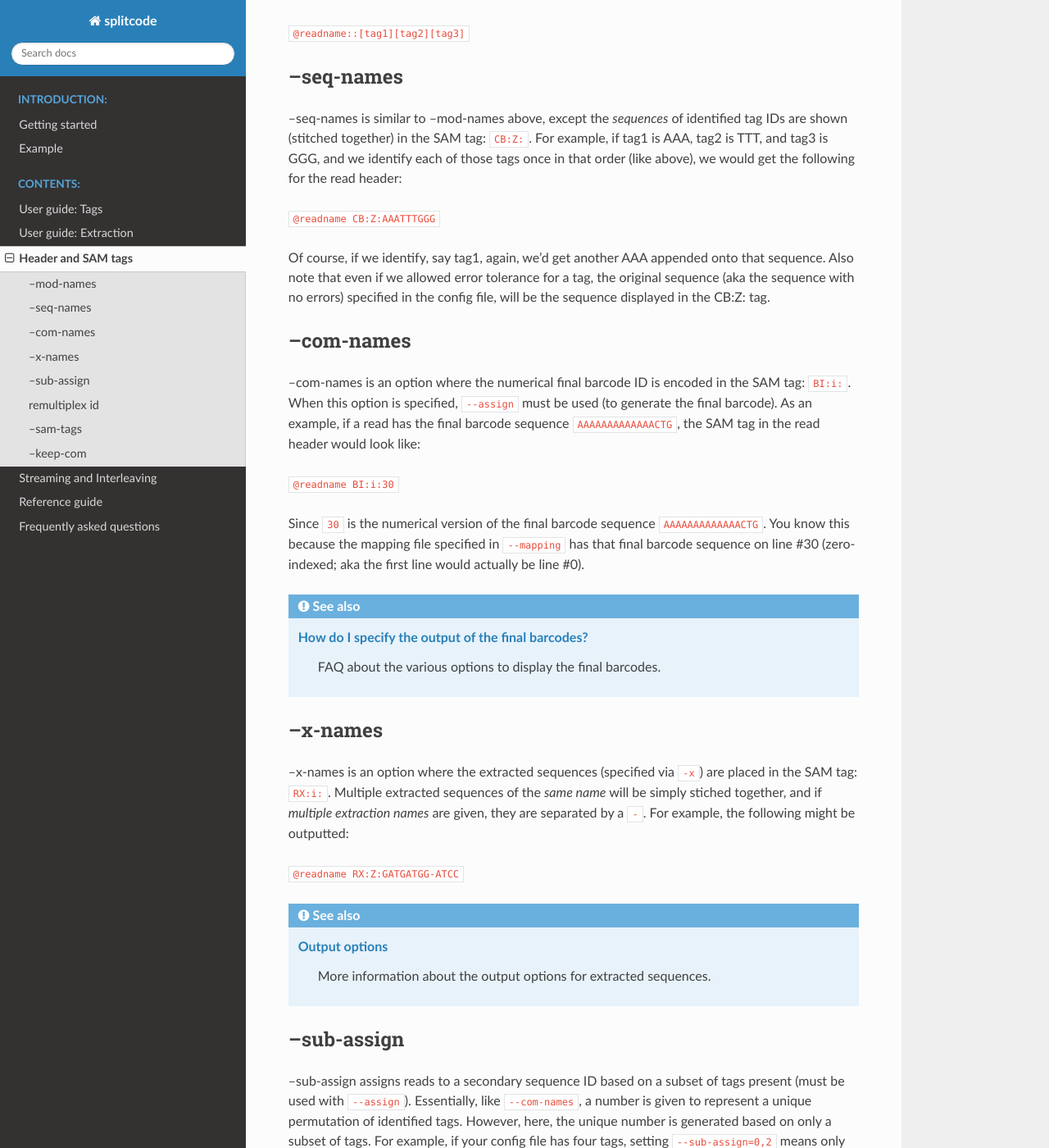
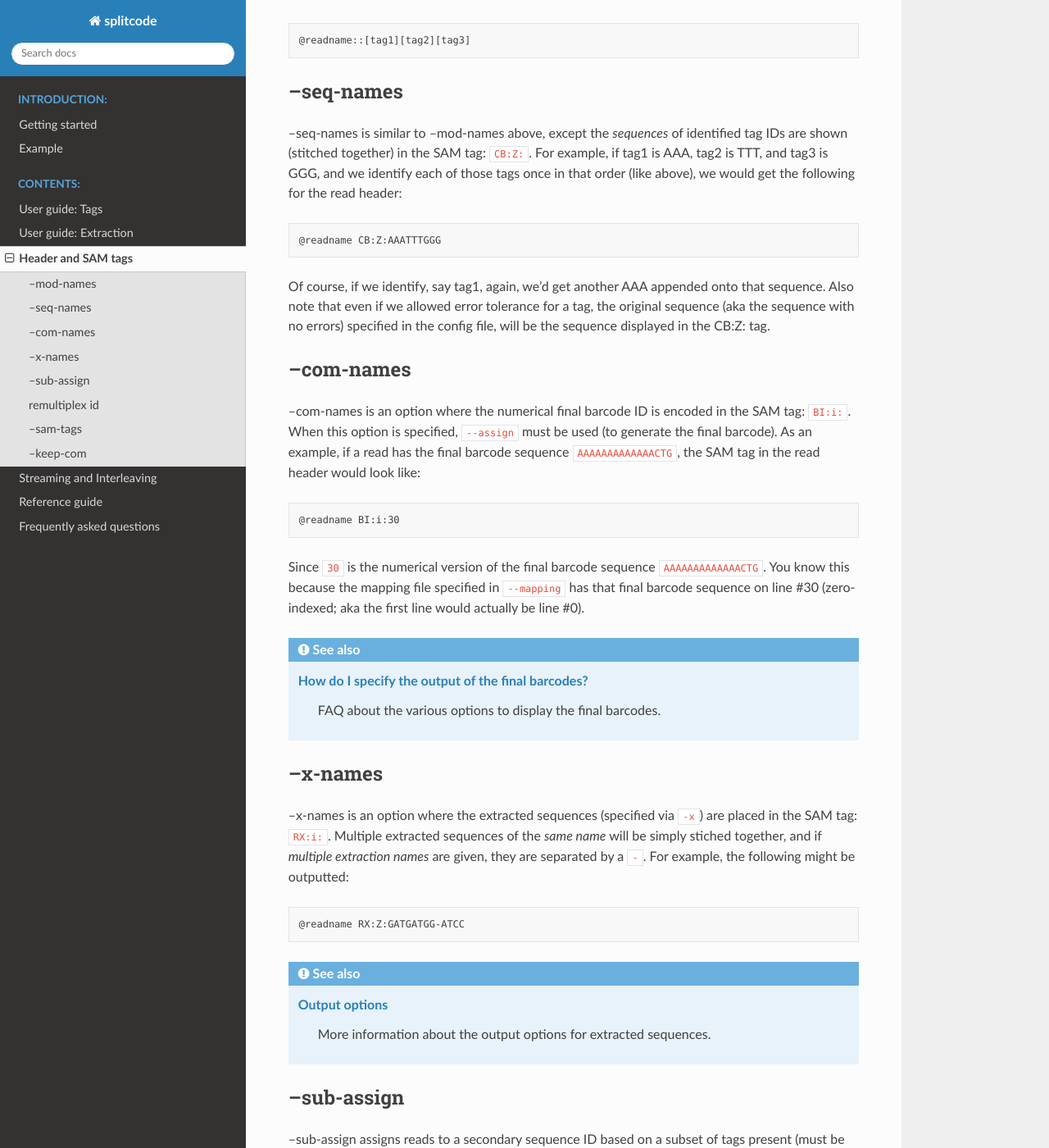
Before and after one commit to pachterlab/splitcode-tutorial, a Sphinx documentation site: the page built from docs/source/header_and_sam.rst, in a window 1280 px wide and 1400 px high, scrolled down 428 px. Shown: the whole window at 82% size. Built offline with Sphinx 7.4.7 and the Read the Docs theme 2.0.0, drawn with Linux system fonts in a browser that asks for light colours; some of the changed text lies outside the part shown.

Commit message:
update formatting

```diff
--- a/docs/source/header_and_sam.rst
+++ b/docs/source/header_and_sam.rst
@@ -10,14 +10,18 @@ splitcode can put information about identified tags and extracted sequences into
 
 --mod-names is a simple option where the identified tag IDs are appended to the read name in the following format:
 
-``@readname::[tag1][tag2][tag3]``
+.. code-block:: text
+
+  @readname::[tag1][tag2][tag3]
 
 --seq-names
 ^^^^^^^^^^^
 
 --seq-names is similar to --mod-names above, except the *sequences* of identified tag IDs are shown (stitched together) in the SAM tag: ``CB:Z:``. For example, if tag1 is AAA, tag2 is TTT, and tag3 is GGG, and we identify each of those tags once in that order (like above), we would get the following for the read header:
 
-``@readname CB:Z:AAATTTGGG``
+.. code-block:: text
+
+  @readname CB:Z:AAATTTGGG
 
 Of course, if we identify, say tag1, again, we'd get another AAA appended onto that sequence. Also note that even if we allowed error tolerance for a tag, the original sequence (aka the sequence with no errors) specified in the config file, will be the sequence displayed in the CB:Z: tag.
 
@@ -26,7 +30,9 @@ Of course, if we identify, say tag1, again, we'd get another AAA appended onto t
 
 --com-names is an option where the numerical final barcode ID is encoded in the SAM tag: ``BI:i:``. When this option is specified, ``--assign`` must be used (to generate the final barcode). As an example, if a read has the final barcode sequence ``AAAAAAAAAAAAACTG``, the SAM tag in the read header would look like:
 
-``@readname BI:i:30``
+.. code-block:: text
+
+  @readname BI:i:30
 
 Since ``30`` is the numerical version of the final barcode sequence ``AAAAAAAAAAAAACTG``. You know this because the mapping file specified in ``--mapping`` has that final barcode sequence on line #30 (zero-indexed; aka the first line would actually be line #0).
 
@@ -40,7 +46,9 @@ Since ``30`` is the numerical version of the final barcode sequence ``AAAAAAAAAA
 
 --x-names is an option where the extracted sequences (specified via ``-x``) are placed in the SAM tag: ``RX:i:``. Multiple extracted sequences of the *same name* will be simply stiched together, and if *multiple extraction names* are given, they are separated by a ``-``. For example, the following might be outputted:
 
-``@readname RX:Z:GATGATGG-ATCC``
+.. code-block:: text
+
+  @readname RX:Z:GATGATGG-ATCC
 
 .. seealso::
 
@@ -53,7 +61,9 @@ Since ``30`` is the numerical version of the final barcode sequence ``AAAAAAAAAA
 
 --sub-assign assigns reads to a secondary sequence ID based on a subset of tags present (must be used with ``--assign``). Essentially, like ``--com-names``, a number is given to represent a unique permutation of identified tags. However, here, the unique number is generated based on only a subset of tags. For example, if your config file has four tags, setting ``--sub-assign=0,2`` means only tag #0 and tag #2 will be considered in generating this unique number. Unlike final barcode sequences, this sub-assign command doesn't have a sequence or a mapping file outputted with it -- only a number. The number is stored in the SAM tag ``SI:i`` and may appear as follows:
 
-``@readname SI:i:2``
+.. code-block:: text
+
+  @readname SI:i:2
 
 Generally, you should always use ``--assign`` first and only use ``--sub-assign`` if, for some reason, you need to have another unique identifier generated for a different set of tags.
 
@@ -67,7 +77,9 @@ The remultiplexing ID is stored in the SAM tag ``BC:Z:``. For more information a
 
 The default SAM tags are ``CB:Z:,RX:Z:,BI:i:,SI:i:,BC:Z:`` for all the use cases discussed previously. What if you want to those default SAM tags? You can use --sam-tags to define a new set of SAM tags, for example:
 
-``--sam-tags="AB:Z:,YZ:Z:,LK:i:,DS:i:,MN:Z:"``
+.. code-block:: text
+
+  --sam-tags="AB:Z:,YZ:Z:,LK:i:,DS:i:,MN:Z:"
 
 This will replace the default SAM tags (for example, the ``--com-names`` SAM tag will now be ``LK:i:`` instead of ``BI:i:``). You don't even need to use proper SAM tags, you can use whatever characters you'd like to precede those SAM values.
 
```
